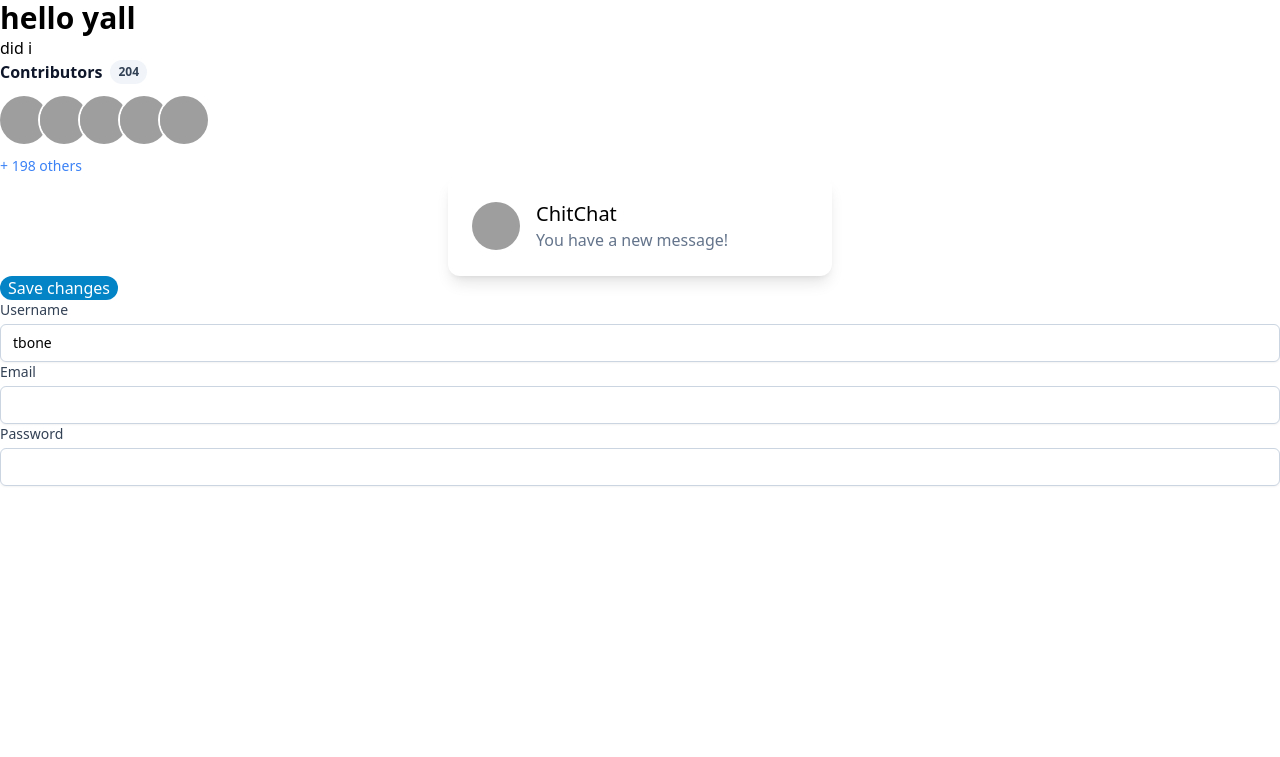
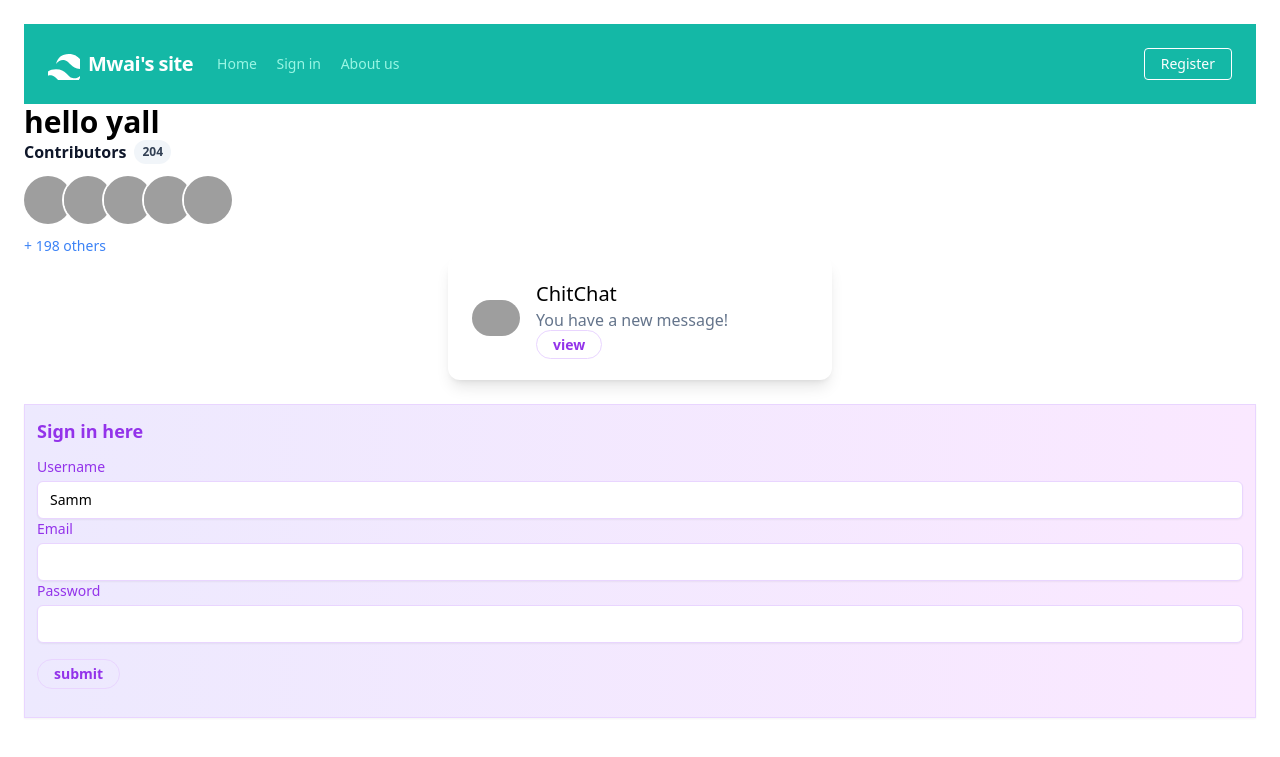
Before and after one commit to sammb400/P, a Django app: page / in a window 1280 px wide. Shown: the top 757 px of the page. Run offline with Django 4.2, Linux system fonts and the light colour scheme; some libraries are stand-ins or nearby versions; grey boxes are pictures that could not be loaded.

Commit message:
nav bar
its simple though

```diff
--- a/testing/theme/static/css/dist/styles.css
+++ b/testing/theme/static/css/dist/styles.css
@@ -639,40 +639,6 @@ select {
   --tw-backdrop-sepia:  ;
 }
 
-.container {
-  width: 100%;
-}
-
-@media (min-width: 640px) {
-  .container {
-    max-width: 640px;
-  }
-}
-
-@media (min-width: 768px) {
-  .container {
-    max-width: 768px;
-  }
-}
-
-@media (min-width: 1024px) {
-  .container {
-    max-width: 1024px;
-  }
-}
-
-@media (min-width: 1280px) {
-  .container {
-    max-width: 1280px;
-  }
-}
-
-@media (min-width: 1536px) {
-  .container {
-    max-width: 1536px;
-  }
-}
-
 .static {
   position: static;
 }
@@ -682,8 +648,33 @@ select {
   margin-right: auto;
 }
 
+.my-4 {
+  margin-top: 1rem;
+  margin-bottom: 1rem;
+}
+
+.mr-6 {
+  margin-right: 1.5rem;
+}
+
+.mr-2 {
+  margin-right: 0.5rem;
+}
+
+.mt-4 {
+  margin-top: 1rem;
+}
+
+.mr-4 {
+  margin-right: 1rem;
+}
+
 .mt-3 {
   margin-top: 0.75rem;
+}
+
+.mb-3 {
+  margin-bottom: 0.75rem;
 }
 
 .mt-1 {
@@ -702,8 +693,28 @@ select {
   display: flex;
 }
 
+.h-8 {
+  height: 2rem;
+}
+
+.h-3 {
+  height: 0.75rem;
+}
+
 .h-12 {
   height: 3rem;
+}
+
+.w-8 {
+  width: 2rem;
+}
+
+.w-3 {
+  width: 0.75rem;
+}
+
+.w-full {
+  width: 100%;
 }
 
 .w-64 {
@@ -714,14 +725,6 @@ select {
   width: 3rem;
 }
 
-.w-full {
-  width: 100%;
-}
-
-.w-5 {
-  width: 1.25rem;
-}
-
 .max-w-sm {
   max-width: 24rem;
 }
@@ -730,12 +733,28 @@ select {
   flex: 0 1 auto;
 }
 
+.flex-shrink-0 {
+  flex-shrink: 0;
+}
+
 .shrink-0 {
   flex-shrink: 0;
 }
 
+.flex-grow {
+  flex-grow: 1;
+}
+
+.flex-wrap {
+  flex-wrap: wrap;
+}
+
 .items-center {
   align-items: center;
+}
+
+.justify-between {
+  justify-content: space-between;
 }
 
 .space-x-2 > :not([hidden]) ~ :not([hidden]) {
@@ -760,6 +779,10 @@ select {
   overflow: hidden;
 }
 
+.rounded {
+  border-radius: 0.25rem;
+}
+
 .rounded-full {
   border-radius: 9999px;
 }
@@ -776,9 +799,24 @@ select {
   border-width: 1px;
 }
 
-.border-slate-300 {
+.border-teal-400 {
   --tw-border-opacity: 1;
-  border-color: rgb(203 213 225 / var(--tw-border-opacity));
+  border-color: rgb(45 212 191 / var(--tw-border-opacity));
+}
+
+.border-white {
+  --tw-border-opacity: 1;
+  border-color: rgb(255 255 255 / var(--tw-border-opacity));
+}
+
+.border-purple-200 {
+  --tw-border-opacity: 1;
+  border-color: rgb(233 213 255 / var(--tw-border-opacity));
+}
+
+.bg-teal-500 {
+  --tw-bg-opacity: 1;
+  background-color: rgb(20 184 166 / var(--tw-bg-opacity));
 }
 
 .bg-slate-100 {
@@ -791,18 +829,44 @@ select {
   background-color: rgb(255 255 255 / var(--tw-bg-opacity));
 }
 
-.bg-sky-600 {
-  --tw-bg-opacity: 1;
-  background-color: rgb(2 132 199 / var(--tw-bg-opacity));
+.bg-gradient-to-r {
+  background-image: linear-gradient(to right, var(--tw-gradient-stops));
 }
 
-.bg-slate-50 {
-  --tw-bg-opacity: 1;
-  background-color: rgb(248 250 252 / var(--tw-bg-opacity));
+.from-violet-100 {
+  --tw-gradient-from: #ede9fe;
+  --tw-gradient-stops: var(--tw-gradient-from), var(--tw-gradient-to, rgb(237 233 254 / 0));
+}
+
+.to-fuchsia-100 {
+  --tw-gradient-to: #fae8ff;
+}
+
+.fill-current {
+  fill: currentColor;
 }
 
 .p-6 {
   padding: 1.5rem;
+}
+
+.p-3 {
+  padding: 0.75rem;
+}
+
+.px-3 {
+  padding-left: 0.75rem;
+  padding-right: 0.75rem;
+}
+
+.py-2 {
+  padding-top: 0.5rem;
+  padding-bottom: 0.5rem;
+}
+
+.px-4 {
+  padding-left: 1rem;
+  padding-right: 1rem;
 }
 
 .px-2 {
@@ -815,14 +879,14 @@ select {
   padding-bottom: 0.25rem;
 }
 
-.px-3 {
-  padding-left: 0.75rem;
-  padding-right: 0.75rem;
+.text-xl {
+  font-size: 1.25rem;
+  line-height: 1.75rem;
 }
 
-.py-2 {
-  padding-top: 0.5rem;
-  padding-bottom: 0.5rem;
+.text-sm {
+  font-size: 0.875rem;
+  line-height: 1.25rem;
 }
 
 .text-3xl {
@@ -840,26 +904,39 @@ select {
   line-height: 1rem;
 }
 
-.text-sm {
-  font-size: 0.875rem;
-  line-height: 1.25rem;
+.text-lg {
+  font-size: 1.125rem;
+  line-height: 1.75rem;
 }
 
-.text-xl {
-  font-size: 1.25rem;
-  line-height: 1.75rem;
+.font-semibold {
+  font-weight: 600;
 }
 
 .font-bold {
   font-weight: 700;
 }
 
-.font-semibold {
-  font-weight: 600;
+.font-medium {
+  font-weight: 500;
 }
 
-.font-medium {
-  font-weight: 500;
+.leading-none {
+  line-height: 1;
+}
+
+.tracking-tight {
+  letter-spacing: -0.025em;
+}
+
+.text-white {
+  --tw-text-opacity: 1;
+  color: rgb(255 255 255 / var(--tw-text-opacity));
+}
+
+.text-teal-200 {
+  --tw-text-opacity: 1;
+  color: rgb(153 246 228 / var(--tw-text-opacity));
 }
 
 .text-slate-900 {
@@ -887,24 +964,9 @@ select {
   color: rgb(100 116 139 / var(--tw-text-opacity));
 }
 
-.text-white {
+.text-purple-600 {
   --tw-text-opacity: 1;
-  color: rgb(255 255 255 / var(--tw-text-opacity));
-}
-
-.placeholder-slate-400::-moz-placeholder {
-  --tw-placeholder-opacity: 1;
-  color: rgb(148 163 184 / var(--tw-placeholder-opacity));
-}
-
-.placeholder-slate-400:-ms-input-placeholder {
-  --tw-placeholder-opacity: 1;
-  color: rgb(148 163 184 / var(--tw-placeholder-opacity));
-}
-
-.placeholder-slate-400::placeholder {
-  --tw-placeholder-opacity: 1;
-  color: rgb(148 163 184 / var(--tw-placeholder-opacity));
+  color: rgb(147 51 234 / var(--tw-text-opacity));
 }
 
 .shadow-lg {
@@ -960,44 +1031,53 @@ select {
   outline-offset: 2px;
 }
 
-.focus\:ring-1:focus {
+.focus\:ring-2:focus {
   --tw-ring-offset-shadow: var(--tw-ring-inset) 0 0 0 var(--tw-ring-offset-width) var(--tw-ring-offset-color);
-  --tw-ring-shadow: var(--tw-ring-inset) 0 0 0 calc(1px + var(--tw-ring-offset-width)) var(--tw-ring-color);
+  --tw-ring-shadow: var(--tw-ring-inset) 0 0 0 calc(2px + var(--tw-ring-offset-width)) var(--tw-ring-color);
   box-shadow: var(--tw-ring-offset-shadow), var(--tw-ring-shadow), var(--tw-shadow, 0 0 #0000);
 }
 
-.focus\:ring-sky-500:focus {
+.focus\:ring-purple-600:focus {
   --tw-ring-opacity: 1;
-  --tw-ring-color: rgb(14 165 233 / var(--tw-ring-opacity));
+  --tw-ring-color: rgb(147 51 234 / var(--tw-ring-opacity));
 }
 
-.focus\:invalid\:border-pink-500:invalid:focus {
-  --tw-border-opacity: 1;
-  border-color: rgb(236 72 153 / var(--tw-border-opacity));
+.focus\:ring-offset-2:focus {
+  --tw-ring-offset-width: 2px;
 }
 
-.focus\:invalid\:ring-pink-500:invalid:focus {
-  --tw-ring-opacity: 1;
-  --tw-ring-color: rgb(236 72 153 / var(--tw-ring-opacity));
+@media (min-width: 768px) {
+  .md\:w-full {
+    width: 100%;
+  }
 }
 
-.disabled\:border-slate-200:disabled {
-  --tw-border-opacity: 1;
-  border-color: rgb(226 232 240 / var(--tw-border-opacity));
+@media (min-width: 1024px) {
+  .lg\:mt-0 {
+    margin-top: 0px;
   }
 
-.disabled\:bg-slate-50:disabled {
-  --tw-bg-opacity: 1;
-  background-color: rgb(248 250 252 / var(--tw-bg-opacity));
+  .lg\:inline-block {
+    display: inline-block;
   }
 
-.disabled\:text-slate-500:disabled {
-  --tw-text-opacity: 1;
-  color: rgb(100 116 139 / var(--tw-text-opacity));
+  .lg\:flex {
+    display: flex;
   }
 
-.disabled\:shadow-none:disabled {
-  --tw-shadow: 0 0 #0000;
-  --tw-shadow-colored: 0 0 #0000;
-  box-shadow: var(--tw-ring-offset-shadow, 0 0 #0000), var(--tw-ring-shadow, 0 0 #0000), var(--tw-shadow);
+  .lg\:hidden {
+    display: none;
   }
+
+  .lg\:w-auto {
+    width: auto;
+  }
+
+  .lg\:flex-grow {
+    flex-grow: 1;
+  }
+
+  .lg\:items-center {
+    align-items: center;
+  }
+}
--- a/testing/theme/templates/base.html
+++ b/testing/theme/templates/base.html
@@ -10,10 +10,44 @@
 		{% tailwind_css %}
 	</head>
 
-	<body >
-		<div class="container">
+	<body class="p-6">
+
+		<!--Navigation-->
+		<nav class="flex items-center justify-between flex-wrap bg-teal-500 p-6">
+			<div class="flex items-center flex-shrink-0 text-white mr-6">
+			  <svg class="fill-current h-8 w-8 mr-2" width="54" height="54" viewBox="5 5 34 34" xmlns="http://www.w3.org/2000/svg"><path d="M13.5 22.1c1.8-7.2 6.3-10.8 13.5-10.8 10.8 0 12.15 8.1 17.55 9.45 3.6.9 6.75-.45 9.45-4.05-1.8 7.2-6.3 10.8-13.5 10.8-10.8 0-12.15-8.1-17.55-9.45-3.6-.9-6.75.45-9.45 4.05zM0 38.3c1.8-7.2 6.3-10.8 13.5-10.8 10.8 0 12.15 8.1 17.55 9.45 3.6.9 6.75-.45 9.45-4.05-1.8 7.2-6.3 10.8-13.5 10.8-10.8 0-12.15-8.1-17.55-9.45-3.6-.9-6.75.45-9.45 4.05z"/></svg>
+			  <span class="font-semibold text-xl tracking-tight">Mwai's site</span>
+			</div>
+			<div class="block lg:hidden">
+			  <button class="flex items-center px-3 py-2 border rounded text-teal-200 border-teal-400 hover:text-white hover:border-white">
+				<svg class="fill-current h-3 w-3" viewBox="0 0 20 20" xmlns="http://www.w3.org/2000/svg"><title>Menu</title><path d="M0 3h20v2H0V3zm0 6h20v2H0V9zm0 6h20v2H0v-2z"/></svg>
+			  </button>
+			</div>
+			<div class="w-full block flex-grow lg:flex lg:items-center lg:w-auto">
+			  <div class="text-sm lg:flex-grow">
+				<a href="#responsive-header" class="block mt-4 lg:inline-block lg:mt-0 text-teal-200 hover:text-white mr-4">
+				  Home
+				</a>
+				<a href="#responsive-header" class="block mt-4 lg:inline-block lg:mt-0 text-teal-200 hover:text-white mr-4">
+				  Sign in
+				</a>
+				<a href="#responsive-header" class="block mt-4 lg:inline-block lg:mt-0 text-teal-200 hover:text-white">
+				  About us
+				</a>
+			  </div>
+			  <div>
+				<a href="#" class="inline-block text-sm px-4 py-2 leading-none border rounded text-white border-white hover:border-transparent hover:text-teal-500 hover:bg-white mt-4 lg:mt-0">
+					Register
+				</a>
+			  </div>
+			</div>
+		</nav>
+
+
+
+		<div class="">
 			<h1 class="text-3xl font-bold">hello yall</h1>
-		did i
+
 			<!-- ... -->
 			<div class="flex-initial w-64">
 				<div class="flex items-center space-x-2 text-base">
@@ -35,40 +69,47 @@
 
 		<div class="p-6 max-w-sm mx-auto bg-white rounded-xl shadow-lg flex items-center space-x-4 ">
 			<div class="shrink-0">
-			  <img class="h-12 w-12 rounded-full" src="https://images.unsplash.com/photo-1491528323818-fdd1faba62cc?ixlib=rb-1.2.1&ixid=eyJhcHBfaWQiOjEyMDd9&auto=format&fit=facearea&facepad=2&w=256&h=256&q=80" alt="">
+			  <img class="h-13 w-12 rounded-full" src="https://images.unsplash.com/photo-1491528323818-fdd1faba62cc?ixlib=rb-1.2.1&ixid=eyJhcHBfaWQiOjEyMDd9&auto=format&fit=facearea&facepad=2&w=256&h=256&q=80" alt="">
 			</div>
 			<div>
 			  <div class="text-xl font-medium text-black ">ChitChat</div>
-			  <p class="text-slate-500">You have a new message!</p>
+			  <p class="text-slate-500 ">You have a new message!</p>
+			  <a href="" class="px-4 py-1 text-sm text-purple-600 font-semibold rounded-full border border-purple-200 hover:text-white hover:bg-purple-600 hover:border-transparent focus:outline-none focus:ring-2 focus:ring-purple-600 focus:ring-offset-2">
+				view
+			  </a>
 			</div>
+
 		</div>
-		<button class="bg-sky-600 hover:bg-gray-300 hover:text-sky-600 rounded-xl px-2 text-white">
-			Save changes
-		</button>
+		<br>
 
-		<form class="">
+		<form class="bg-gradient-to-r from-violet-100 to-fuchsia-100 md:w-full border border-purple-200 p-3  shadow-sm">
+			<h1 class="mb-3 text-lg font-bold text-purple-600">Sign in here</h1>
 			<label class="block">
-			  <span class="block text-sm font-medium text-slate-700">Username</span>
+			  <span class="block text-sm font-medium text-purple-600">Username</span>
 			  <!-- Using form state modifers, the classes can be identical for every input -->
-			  <input type="text" value="tbone"  class="mt-1 block w-full px-3 py-2 bg-white border border-slate-300 rounded-md text-sm shadow-sm placeholder-slate-400
-			 focus:border-sky-500
-			  "/>
+			  <input type="text" value="Samm"  class="mt-1 block w-full px-3 py-2 bg-white border border-purple-200 rounded-md text-sm shadow-sm placeholder-
+			 focus:border-purple-600"/>
 			</label>
 			<!-- ... -->
 			<label class="block">
-				<span class="block text-sm font-medium text-slate-700">Email</span>
+				<span class="block text-sm font-medium text-purple-600">Email</span>
 				<!-- Using form state modifers, the classes can be identical for every input -->
-				<input type="text"  class="mt-1 block w-full px-3 py-2 bg-white border border-slate-300 rounded-md text-sm shadow-sm placeholder-slate-400
-			   focus:border-sky-500
-				"/>
+				<input type="email"  class="mt-1 block w-full px-3 py-2 bg-white border border-purple-200 rounded-md text-sm shadow-sm placeholder-
+			   focus:border-purple-600"/>
 			</label>
 			<label class="block">
-				<span class="block text-sm font-medium text-slate-700">Password</span>
+				<span class="block text-sm font-medium text-purple-600">Password</span>
 				<!-- Using form state modifers, the classes can be identical for every input -->
-				<input type="text"  class="mt-1 block w-full px-3 py-2 bg-white border border-slate-300 rounded-md text-sm shadow-sm placeholder-slate-400
-			   focus:border-sky-500
-				"/>
+				<input type="password"  class="mt-1 block w-full px-3 py-2 bg-white border border-purple-200 rounded-md text-sm shadow-sm placeholder-
+			   focus:border-purple-600"/>
 			</label>
+			<button class="my-4 px-4 py-1 text-sm text-purple-600 font-semibold rounded-full border border-purple-200 hover:text-white hover:bg-purple-600 hover:border-transparent focus:outline-none focus:ring-2 focus:ring-purple-600 focus:ring-offset-2">
+				submit
+			</button>
+
 		  </form>
+
+
+
 	</body>
 </html>
```
Also changed, not shown: other parts of testing/theme/static/css/dist/styles.css (+21 -12 lines). Lines whose indentation alone changed are shown as unchanged.
